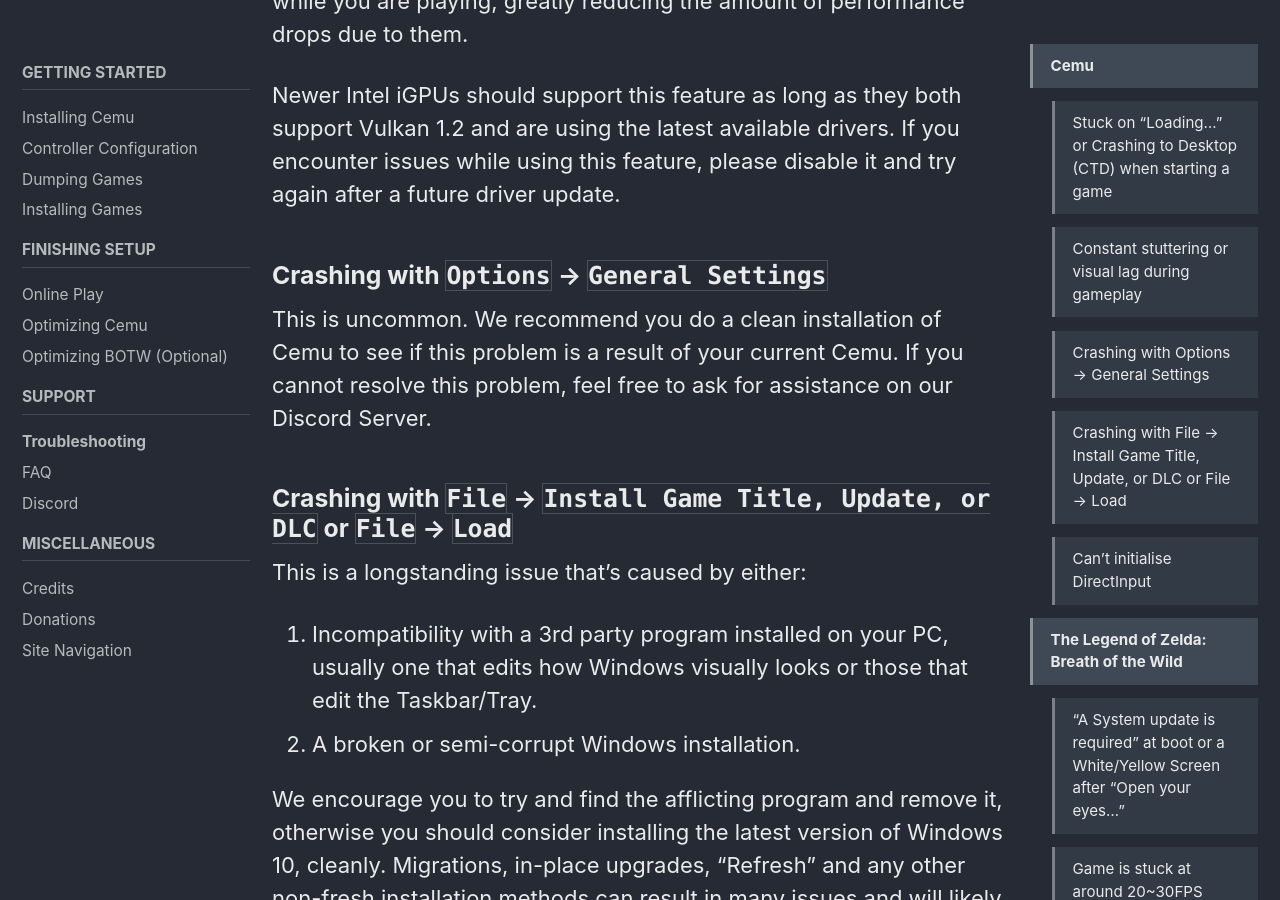
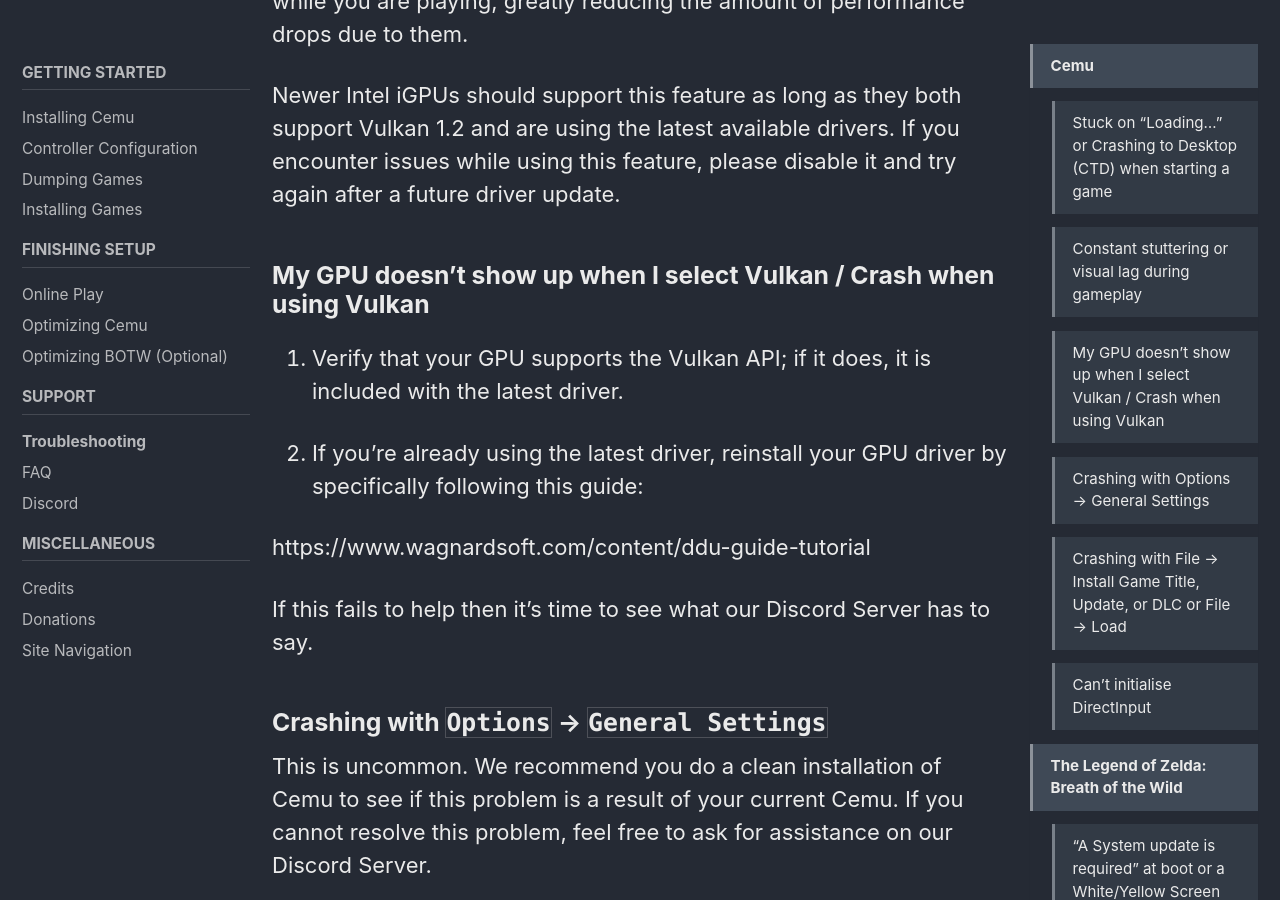
Before and after one commit to cfw-guide/cemu.cfw.guide, a Jekyll site: the page built from _pages/en_US/troubleshooting.md, in a window 1280 px wide and 900 px high, scrolled down 1780 px. Built offline with Jekyll 4.4.1, drawn with Linux system fonts in a browser that asks for light colours; cached includes are drawn as plain includes.

Commit message:
Added Vulkan DDU info.

```diff
--- a/_pages/en_US/troubleshooting.md
+++ b/_pages/en_US/troubleshooting.md
@@ -27,6 +27,16 @@
 Nvidia and AMD users that have support for the latest drivers can mitigate this by using a supported Vulkan 1.2 driver for their GPU and navigating to Cemu's `Options` -> `General Settings` -> `Graphics` section, then enable the `Async shader compile` feature.  Expect visual or physical glitches, these should only last during the first encounter; almost all Shaders and Pipelines will be compiled in the background while you are playing, greatly reducing the amount of performance drops due to them.
 
 Newer Intel iGPUs should support this feature as long as they both support Vulkan 1.2 and are using the latest available drivers. If you encounter issues while using this feature, please disable it and try again after a future driver update.
+
+### My GPU doesn't show up when I select Vulkan / Crash when using Vulkan
+
+1. Verify that your GPU supports the Vulkan API; if it does, it is included with the latest driver.
+
+2. If you're already using the latest driver, reinstall your GPU driver by specifically following this guide:
+
+https://www.wagnardsoft.com/content/ddu-guide-tutorial
+
+If this fails to help then it's time to see what our Discord Server has to say.
 
 ### Crashing with `Options` -> `General Settings`
 
```
